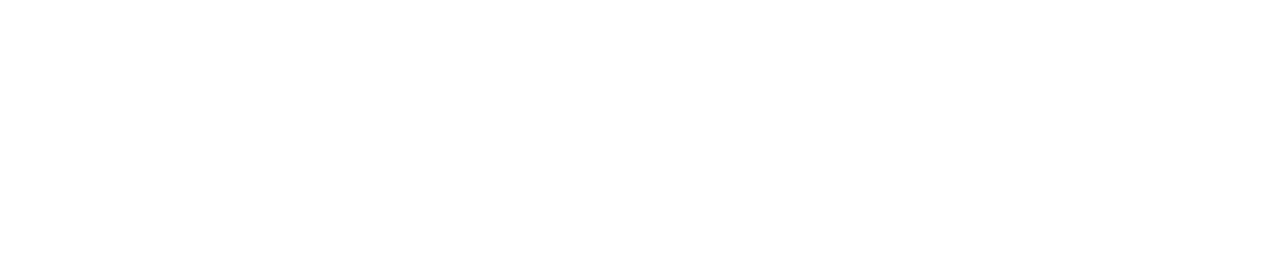
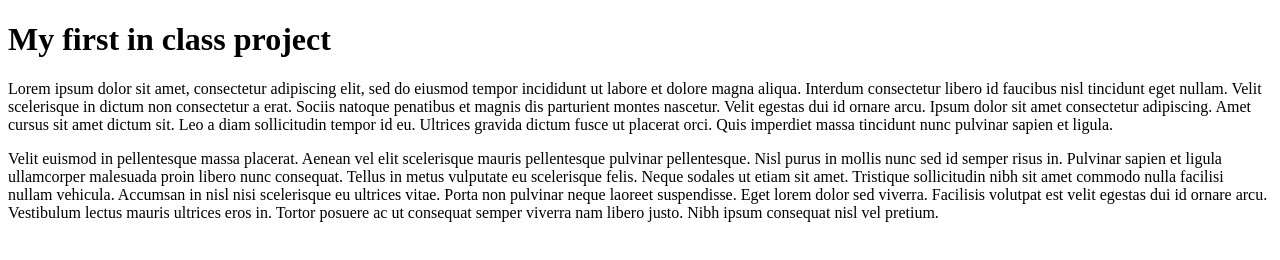
Before and after one commit to MasonRossi/in-class-1, a plain HTML site: page index.html in a window 1280 px wide. Drawn offline with Linux system fonts and the light colour scheme.

Commit message:
added folder

```diff
--- a/index.html
+++ b/index.html
@@ -1,11 +1,18 @@
+<!--Mason Rossi-->
+<!--Mrossi0770@conestogac.on.ca-->
 <!DOCTYPE html>
 <html lang="en">
 <head>
     <meta charset="UTF-8">
     <meta name="viewport" content="width=device-width, initial-scale=1.0">
-    <title>Document</title>
+    <title>In Class Project 1</title>
 </head>
 <body>
-
+    <!--On page Header-->
+    <h1>My first in class project</h1>
+    <!--Paragraph 1-->
+    <p>Lorem ipsum dolor sit amet, consectetur adipiscing elit, sed do eiusmod tempor incididunt ut labore et dolore magna aliqua. Interdum consectetur libero id faucibus nisl tincidunt eget nullam. Velit scelerisque in dictum non consectetur a erat. Sociis natoque penatibus et magnis dis parturient montes nascetur. Velit egestas dui id ornare arcu. Ipsum dolor sit amet consectetur adipiscing. Amet cursus sit amet dictum sit. Leo a diam sollicitudin tempor id eu. Ultrices gravida dictum fusce ut placerat orci. Quis imperdiet massa tincidunt nunc pulvinar sapien et ligula.</p>
+    <!--Paragraph 2-->
+    <p>Velit euismod in pellentesque massa placerat. Aenean vel elit scelerisque mauris pellentesque pulvinar pellentesque. Nisl purus in mollis nunc sed id semper risus in. Pulvinar sapien et ligula ullamcorper malesuada proin libero nunc consequat. Tellus in metus vulputate eu scelerisque felis. Neque sodales ut etiam sit amet. Tristique sollicitudin nibh sit amet commodo nulla facilisi nullam vehicula. Accumsan in nisl nisi scelerisque eu ultrices vitae. Porta non pulvinar neque laoreet suspendisse. Eget lorem dolor sed viverra. Facilisis volutpat est velit egestas dui id ornare arcu. Vestibulum lectus mauris ultrices eros in. Tortor posuere ac ut consequat semper viverra nam libero justo. Nibh ipsum consequat nisl vel pretium.</p>
 </body>
 </html>
```
